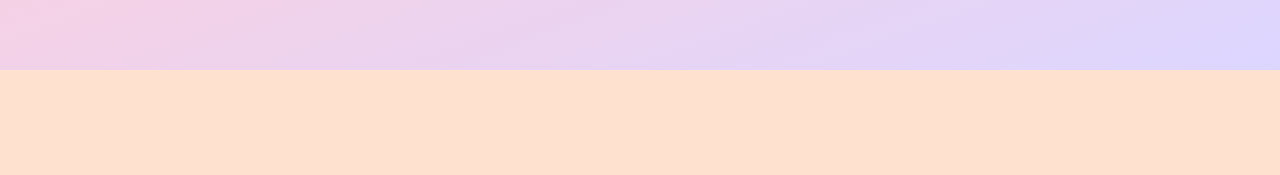
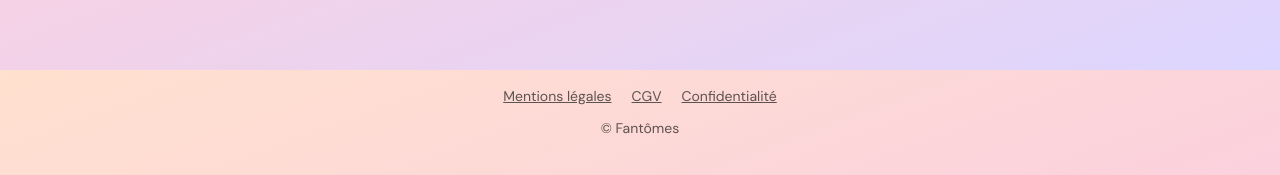
Before and after one commit to zaidicamille-creator/Fantome, a Next.js app: page /commencer in a window 1280 px wide. Shown: the part 730-905 px from the top of the page. Before the commit the page ends 800 px from the top, so only its background shows below. Built offline with nearby package versions, Linux system fonts and the light colour scheme; no server answers.

Commit message:
Update layout.tsx

```diff
--- a/app/layout.tsx
+++ b/app/layout.tsx
@@ -22,7 +22,7 @@ export const metadata: Metadata = {
 export const viewport: Viewport = {
   width: "device-width",
   initialScale: 1,
-  themeColor: "#F6F0E4",
+  themeColor: "#FFE1CF",
 };
 
 const polices = {
@@ -41,7 +41,23 @@ export default function RootLayout({ children }: { children: React.ReactNode })
           href="https://fonts.googleapis.com/css2?family=DM+Sans:wght@400;500;700&family=Fraunces:wght@600;800&display=swap"
         />
       </head>
-      <body className="font-texte antialiased">{children}</body>
+      <body className="font-texte antialiased">
+        {children}
+        <footer className="mx-auto max-w-xl px-6 pb-10 pt-4 text-center text-sm text-encre/70">
+          <nav className="flex flex-wrap justify-center gap-x-5 gap-y-2">
+            <a href="/mentions-legales" className="underline">
+              Mentions légales
+            </a>
+            <a href="/cgv" className="underline">
+              CGV
+            </a>
+            <a href="/confidentialite" className="underline">
+              Confidentialité
+            </a>
+          </nav>
+          <p className="mt-3">© Fantômes</p>
+        </footer>
+      </body>
     </html>
   );
 }
```
